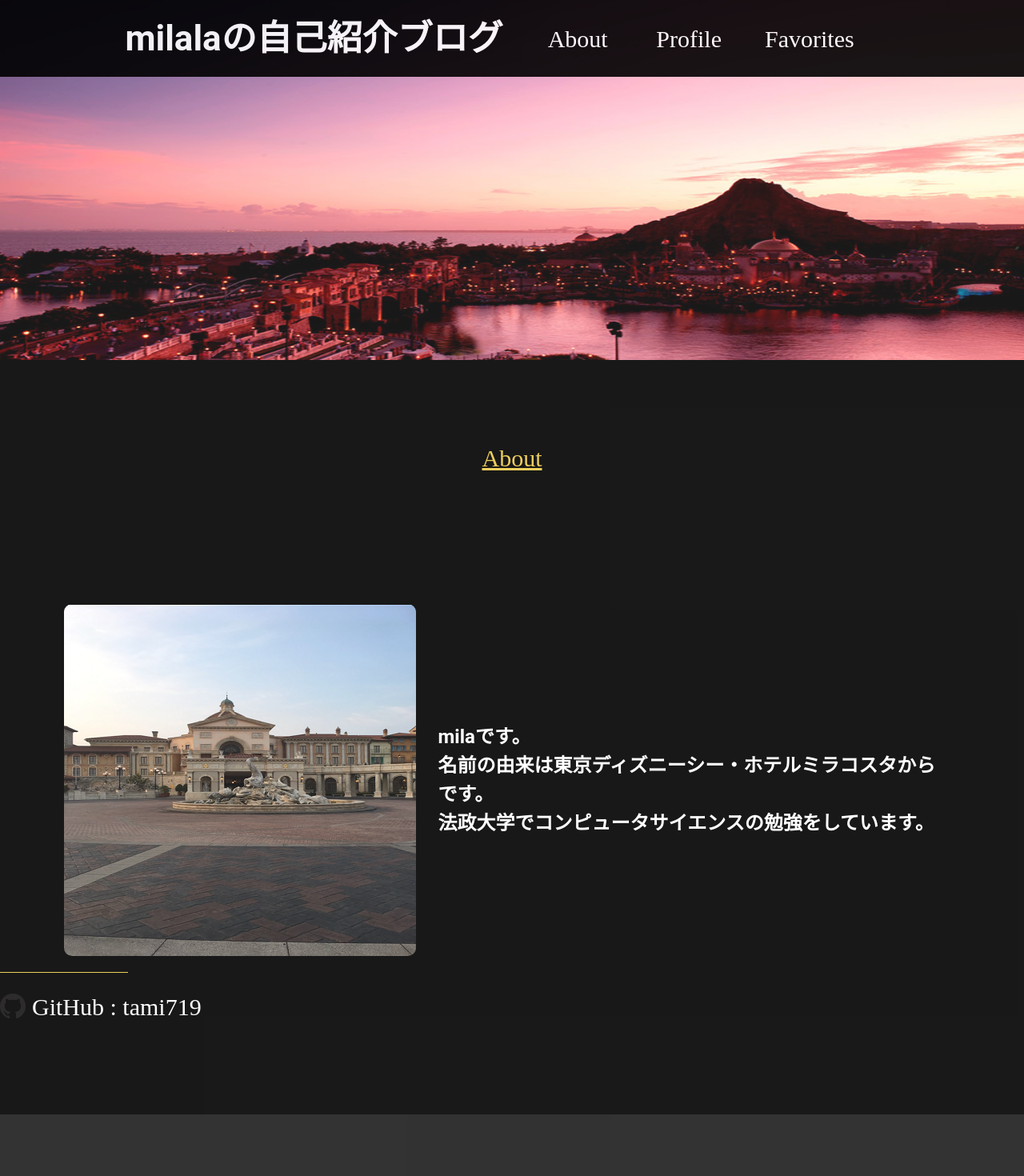
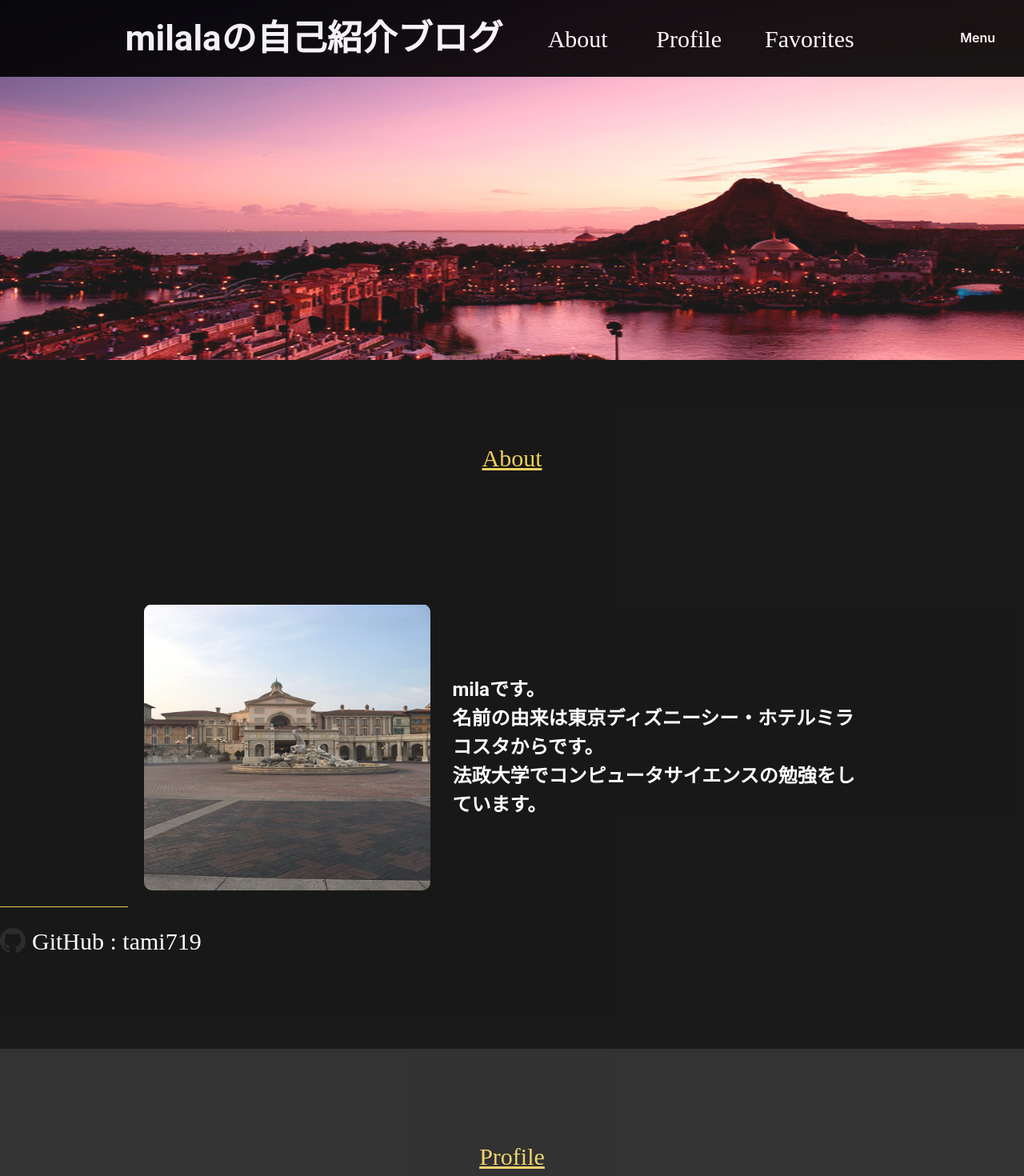
Before and after one commit to mitsuki8854/docker-mila, a Next.js app in the folder src/: page / in a window 1280 px wide. Shown: the top 1470 px of the page at 80% size. Built offline with nearby package versions, Linux system fonts and the light colour scheme.

Commit message:
menuの追加とか

```diff
--- a/src/components/about.js
+++ b/src/components/about.js
@@ -14,8 +14,8 @@ export const TopAbout = () =>
         <h2 id="About">About</h2>
         </Text>
       </Box>
-      <Stack direction={["column", "row"]} mx={100}>
-        <Box textAlign="left" display="flex" justifyContent="center" alignItems="center">
+      <Stack direction={["column", "row"]} mx={200}>
+        <Box boxShadow='Outline' textAlign="left" display="flex" justifyContent="center" alignItems="center">
           <Image src={ miracosta.src } mr={10} borderRadius={10} />
         </Box>
         <Box textAlign="left" display="flex" justifyContent="center" alignItems="center">
--- a/src/components/footer.js
+++ b/src/components/footer.js
@@ -3,9 +3,9 @@ import { Box, Text } from "@chakra-ui/layout";
 export const Footer = () =>
 {
   return (
-    <Box bg="#000" opacity="0.9">
+    <Box bg="#000" bgcolor="#ffffff" opacity="0.9" pr={2}>
       <Text fontSize="lg" fontFamily="Rajdhani" color="#ECC94B" textAlign="right">
-        2022
+        2022 davis & mitsuki
       </Text>
     </Box>
   );
--- a/src/components/header.js
+++ b/src/components/header.js
@@ -1,7 +1,20 @@
-import { Box, Text, Grid } from "@chakra-ui/layout";
+import {
+  Link,
+  Box,
+  Text,
+  Grid,
+  Button,
+  Drawer,
+  DrawerBody,
+  DrawerHeader,
+  DrawerOverlay,
+  DrawerContent,
+  useDisclosure,
+} from '@chakra-ui/react'
 
 export const Header = () =>
 {
+  const { isOpen, onOpen, onClose } = useDisclosure()
   return (
     <Box
       bg="#000"
@@ -42,6 +55,21 @@ export const Header = () =>
           <a href="#Images">Favorites</a>
         </Text>
       </Grid>
+
+      <Box position="absolute" right={5}>
+        <Button colorScheme='black' shadow="md" onClick={onOpen}>Menu</Button>
+        <Drawer colorScheme='black' placement='right' onClose={onClose} isOpen={isOpen}>
+          <DrawerOverlay />
+          <DrawerContent>
+            <DrawerHeader borderBottomWidth='1px'>Menu</DrawerHeader>
+            <DrawerBody>
+              <p>未来のmilaに期待</p>
+              <br />
+              <Link href='https://mitsuki8854.github.io/mila/' isExternal> 旧サイト </Link>
+            </DrawerBody>
+          </DrawerContent>
+        </Drawer>
+      </Box>
     </Box>
   );
 };
```
